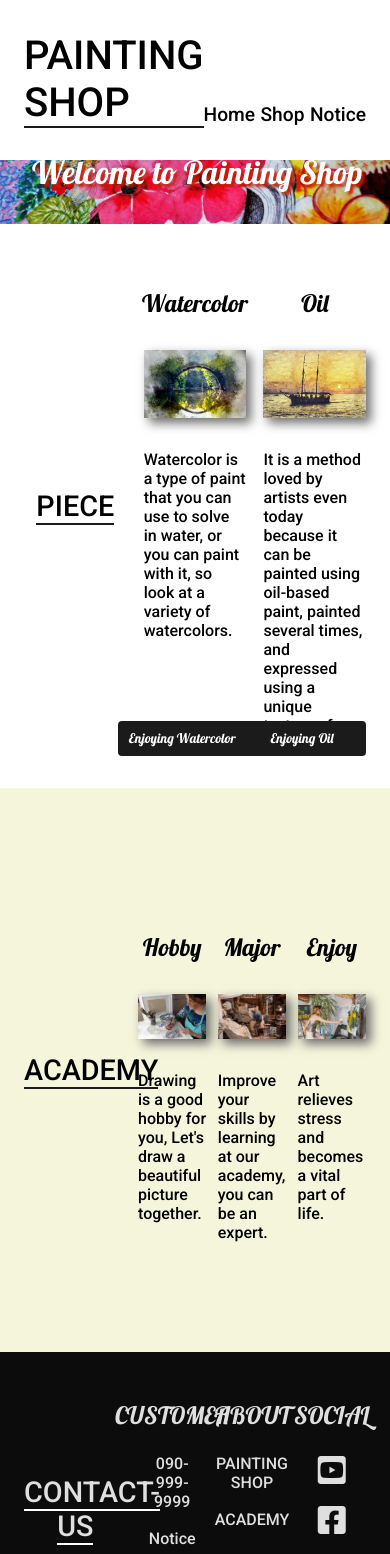
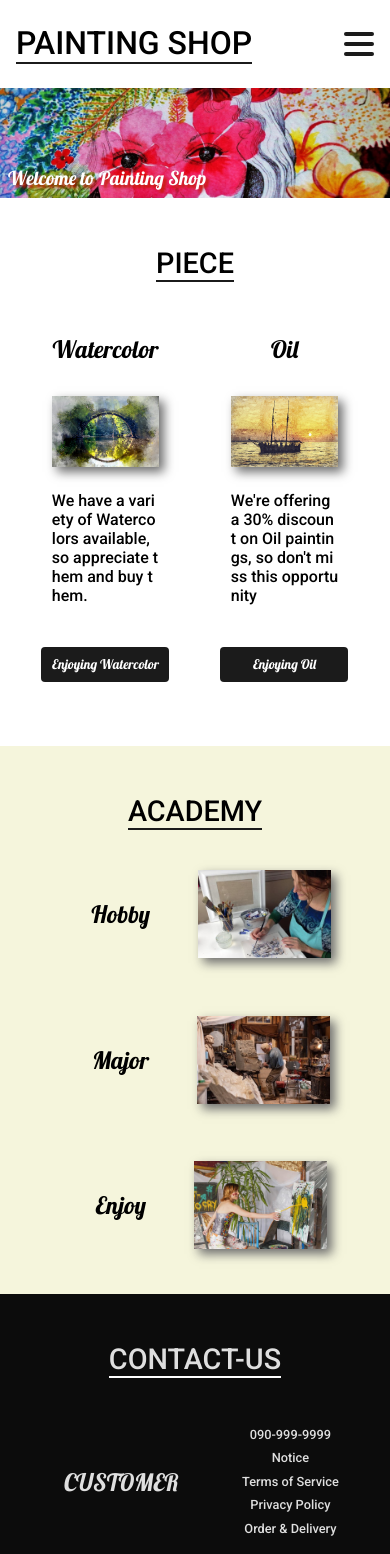
Before and after one commit to yeonghoonPark/react-paintingshop, a React (Create React App) app: page / in a window 390 px wide. Shown: the top 1554 px of the page. Built offline with nearby package versions, Linux system fonts and the light colour scheme.

Commit message:
CSS Media Query Edit

```diff
--- a/src/App.css
+++ b/src/App.css
@@ -43,7 +43,8 @@ li {
   --color-white: #ffffff;
 
   /* size */
-  --container-padding: 2rem 1.5rem;
+  --container-padding-d: 2rem 1.5rem;
+  --cpntainer-padding-tm: 1.5rem 1rem;
 
   /* animation */
   --animation-duration: 0.3s;
@@ -64,7 +65,7 @@ li {
   margin: 0 auto;
   display: flex;
   justify-content: space-between;
-  padding: var(--container-padding);
+  padding: var(--container-padding-d);
 }
 
 .header .main-title {
@@ -96,10 +97,80 @@ li {
   border-bottom: 2px solid var(--color-orange);
 }
 
+.header .nav-btn{
+  display: none;
+  align-self: center;
+  transition: var(--animation-duration);
+  cursor: pointer;
+}
+
+.header .nav-btn.active .bar:nth-child(1){
+  transform: translateY(10px) rotate(135deg);
+}
+
+.header .nav-btn.active .bar:nth-child(2) {
+  transform: scale(0);
+}
+
+.header .nav-btn.active .bar:nth-child(3) {
+  transform: translateY(-10px) rotate(-135deg);
+}
+
+.header .nav-btn .bar{
+  display: block;
+  width: 1.875rem;
+  height: 0.25rem;
+  margin: 0.375rem 0;
+  border-radius: 3px;
+  background: var(--color-black);
+  transition: var(--animation-duration);
+}
+
+.header .nav-btn:hover .bar{
+  background-color: var(--color-orange);
+}
+
+.header .nav-tm{
+  display: none;
+  position: fixed;
+  top: 0;
+  right: 0;
+  transform: translateX(100%);
+  transition: var(--animation-duration);
+  width: 65vw;
+  height: 100vh;
+  margin-top: 5.5rem;
+  padding: var(--cpntainer-padding-tm);
+  background: var(--color-black);
+}
+
+.header .nav-tm.active{
+  transform: translateX(0);
+}
+
+.header .nav-tm span{
+  display: block;
+  margin: 2rem 0;
+  padding: 0.5rem;
+  font-size: 1.2rem;
+  color: var(--color-white);
+  text-align: center;
+}
+
+.header .nav-tm span a{
+  border-bottom: 2px solid transparent;
+  transition: var(--animation-duration);
+}
+
+.header .nav-tm span:hover a{
+  border-bottom: 2px solid var(--color-orange);
+  color: var(--color-orange);
+}
+
 /* SLIDER */
 .slider .container {
   position: relative;
-  margin-top: 7.125em;
+  margin-top: 7.125rem;
 }
 
 .slider .title {
@@ -150,7 +221,6 @@ li {
   text-shadow: 3px 3px 3px var(--color-orange);
 }
 
-
 /* PIECE */
 .piece {
   background: var(--color-white);
@@ -159,7 +229,7 @@ li {
 .piece .container {
   max-width: 1200px;
   margin: 0 auto;
-  padding: var(--container-padding);
+  padding: var(--container-padding-d);
   display: flex;
   justify-content: space-between;
   align-items: center;
@@ -185,6 +255,7 @@ li {
   flex-flow: column nowrap;
   align-items: center;
   position: relative;
+
 }
 
 .piece .watercolor .sub-title,
@@ -209,7 +280,17 @@ li {
 .piece .oil .text {
   height: 9.375rem;
   padding: 2rem 0;
-  text-align: left;
+  word-break: break-all;
+}
+
+.piece .watercolor .text span:nth-child(1),
+.piece .oil .text span:nth-child(1) {
+  display: block;
+}
+
+.piece .watercolor .text span:nth-child(2),
+.piece .oil .text span:nth-child(2) {
+  display: none;
 }
 
 .piece .btn {
@@ -243,7 +324,7 @@ li {
 .academy .container {
   max-width: 1200px;
   margin: 0 auto;
-  padding: var(--container-padding);
+  padding: var(--container-padding-d);
   display: flex;
   justify-content: space-between;
   align-items: center;
@@ -297,19 +378,18 @@ li {
 .academy .major .text,
 .academy .enjoy .text {
   padding: 2rem 0;
-  text-align: left;
+  word-break: break-all;
 }
 
 /* CONTACT-US */
 .contact-us {
   background: var(--color-dark-black);
-  border-bottom: 2px solid var(--color-orange);
 }
 
 .contact-us .container {
   max-width: 1200px;
   margin: 0 auto;
-  padding: var(--container-padding);
+  padding: var(--container-padding-d);
   display: flex;
   justify-content: space-between;
   align-items: center;
@@ -332,7 +412,8 @@ li {
 .contact-us .about,
 .contact-us .social {
   width: 20%;
-  height: 15.625rem;
+  height: 31.25rem;
+  padding-top: 8rem;
   display: flex;
   flex-flow: column nowrap;
   align-items: center;
@@ -383,21 +464,40 @@ li {
 
 /* FOOTER */
 .footer {
+  border-top: 2px solid var(--color-orange);
   background-color: var(--color-dark-black);
 }
 
 .footer .container {
   max-width: 1200px;
   margin: 0 auto;
-  padding: var(--container-padding);
+  padding: var(--container-padding-d);
   text-align: center;
 }
 
-.address {
+.footer .address {
   font-weight: 300;
   font-size: 0.8rem;
   font-style: normal;
   color: var(--color-white);
+}
+
+.footer .to-top{
+  display: none;
+  position: fixed;
+  right: 1rem;
+  bottom: 2rem;
+}
+
+.footer .to-top span{
+  padding: 0.5rem 0.2rem;
+  border-radius: 2px;
+  background: var(--color-white);
+  cursor: pointer;
+}
+
+.footer .to-top span:hover{
+  background: var(--color-orange);
 }
 
 
@@ -406,9 +506,234 @@ li {
 
 
 
+/* 1024px */
+@media screen and (max-width:64rem) {
+  /* PIECE */
+  .piece .btn{
+    bottom: 1.5rem;
+  }
+}
 
-@media screen and (max-width:1024px) {}
+/* 768px */
+@media screen and (max-width:48rem) {
+  /* HEADER */
+  .header .container{
+    padding: var(--cpntainer-padding-tm);
+  }
+  .header .main-title{
+    font-size: 2rem;
+  }
+  .header .nav{
+    display: none;
+  }
 
-@media screen and (max-width:768px) {}
+  .header .nav-btn{
+    display: block;
+  }
 
-@media screen and (max-width:480px) {}
+  .header .nav-tm {
+    display: block;
+  }
+
+  /* SLIDER */
+  .slider .container {
+    position: relative;
+    margin-top: 5.5rem;
+  }
+
+  .slider .slide .sub-title {
+    font-size: 1.5rem;
+  }
+
+  .slider .slide1 .sub-title {
+    right: 1rem;
+    bottom: 1rem;
+  }
+
+  .slider .slide3 .sub-title {
+    left: 1rem;
+    bottom: 1rem;
+  }
+
+  /* PIECE */
+  .piece .container{
+    position: relative;
+    padding: var(--cpntainer-padding-tm);
+    justify-content: space-evenly;
+  }
+
+  .piece .title{
+    position: absolute;
+    top: 3rem;
+    left: 50%;
+    transform: translateX(-50%);
+  }
+
+  .piece .watercolor,
+  .piece .oil{
+    padding-top: 5rem;
+  }
+
+  .piece .watercolor .text,
+  .piece .oil .text {
+    padding: 1.5rem 0;
+  }
+
+  .piece .watercolor .text span:nth-child(1),
+  .piece .oil .text span:nth-child(1) {
+    display: none;
+  }
+
+  .piece .watercolor .text span:nth-child(2),
+  .piece .oil .text span:nth-child(2){
+    display: block;
+  }
+
+  .piece .btn{
+    left: 50%;
+    bottom: 2.5rem;
+    transform: translateX(-50%);
+  }
+
+  /* ACADEMY */
+  .academy .container{
+    position: relative;
+    padding: var(--cpntainer-padding-tm);
+    justify-content: space-evenly;
+  }
+
+  .academy .title {
+    position: absolute;
+    top: 3rem;
+    left: 50%;
+    transform: translateX(-50%);
+  }
+
+  /* CONTACT-US */
+  .contact-us .container{
+    position: relative;
+    padding: var(--cpntainer-padding-tm);
+    justify-content: space-evenly;
+  }
+
+  .contact-us .title {
+    width: 50%;
+    position: absolute;
+    top: 3rem;
+    left: 50%;
+    transform: translateX(-50%);
+  }
+
+  /* FOOTER */
+  .footer .container{
+    padding: var(--cpntainer-padding-tm);
+  }
+}
+
+/* 480px */
+@media screen and (max-width:30rem) {
+  /* SLIDER */
+  .slider .slide .sub-title{
+    font-size: 1.2rem;
+  }
+  .slider .slide1 .sub-title {
+    right: 0.5rem;
+    bottom: 0.5rem;
+  }
+
+  .slider .slide3 .sub-title {
+    left: 0.5rem;
+    bottom: 0.5rem;
+  }
+
+  /* PIECE */
+  .piece .container {
+    justify-content: space-around;
+  }
+
+  .piece .title{
+    width: 100%;
+  }
+
+  /* ACADEMY */
+  .academy .container {
+    height: 34.250rem;
+    padding-top: 5.5rem;
+    flex-flow: row wrap;
+    justify-content: space-around;
+  }
+
+  .academy .title {
+    width: 100%;
+  }
+
+  .academy .hobby,
+  .academy .major,
+  .academy .enjoy {
+    width: 100%;
+    height: 6.875rem;
+    padding-top: 1rem;
+    flex-flow: row nowrap;
+    justify-content: center;
+  }
+
+  .academy .hobby .sub-title,
+  .academy .major .sub-title,
+  .academy .enjoy .sub-title {
+    padding-right: 3rem;
+  }
+
+  .academy .img-box img{
+    max-height: 5.5rem;
+  }
+
+  .academy .hobby .text,
+  .academy .major .text,
+  .academy .enjoy .text {
+    display: none;
+  }
+
+  /* CONTACT-US */
+  .contact-us .container {
+    height: 34.250rem;
+    padding-top: 5.5rem;
+    flex-flow: row wrap;
+    justify-content: center;
+  }
+
+  .contact-us .title{
+    width: 100%;
+  }
+
+  .contact-us .customer,
+  .contact-us .about,
+  .contact-us .social {
+    width: 100%;
+    height: 9rem;
+    padding: 3.5rem 2rem 0;
+    flex-flow: row nowrap;
+    justify-content: space-between;
+  }
+
+  .contact-us .customer li,
+  .contact-us .about li,
+  .contact-us .social li {
+    padding: 0.2rem;
+    font-size: 0.8rem;
+  }
+
+  .contact-us .social ul{
+    display: flex;
+    flex-flow: row nowrap;
+    justify-content: space-between;
+  }
+
+  .contact-us .social li{
+    margin-left: 0.4rem;
+  }
+
+  .contact-us .social i {
+    font-size: 1.5rem;
+  }
+
+}
--- a/src/App.js
+++ b/src/App.js
@@ -22,6 +22,15 @@ function App() {
   //   slide[slideCount++].classList.add('active');
   // }, 8000);
 
+  let toggleActive = (event) => {
+    event.currentTarget.classList.toggle('active');
+  }
+
+  let navTmCall = (event) => {
+    let navTm = document.querySelector('.nav-tm');
+    navTm.classList.toggle('active');
+    toggleActive(event);
+  }
 
   return (
     <div className="App">
@@ -33,6 +42,16 @@ function App() {
             <div className="container">
               <h1 className="main-title"><Link to="/">PAINTING SHOP</Link></h1>
               <nav className="nav">
+                <span><Link to="/">Home</Link></span>
+                <span><Link to="/shop">Shop</Link></span>
+                <span><Link to="/notice">Notice</Link></span>
+              </nav>
+              <div className="nav-btn" onClick={navTmCall}>
+                <div className="bar"></div>
+                <div className="bar"></div>
+                <div className="bar"></div>
+              </div>
+              <nav className="nav-tm">
                 <span><Link to="/">Home</Link></span>
                 <span><Link to="/shop">Shop</Link></span>
                 <span><Link to="/notice">Notice</Link></span>
@@ -75,7 +94,8 @@ function App() {
                   <img src={bannerWaterColor} alt="banner_watercolor" />
                 </div>
                 <p className="text">
-                  Watercolor is a type of paint that you can use to solve in water, or you can paint with it, so look at a variety of watercolors.
+                  <span>Watercolor is a type of paint that you can use to solve in water, or you can paint with it, so look at a variety of watercolors.</span>
+                  <span>We have a variety of Watercolors available, so appreciate them and buy them.</span>
                 </p>
                 <button className="btn btn-watercolor"><Link to="/"><span>Enjoying Watercolor</span></Link></button>
               </article>
@@ -85,7 +105,8 @@ function App() {
                   <img src={bannerOil} alt="banner_oil" />
                 </div>
                 <p className="text">
-                  It is a method loved by artists even today because it can be painted using oil-based paint, painted several times, and expressed using a unique texture of paint.
+                  <span>It is a method loved by artists even today because it can be painted using oil-based paint, painted several times, and expressed using a unique texture of paint.</span>
+                  <span>We're offering a 30% discount on Oil paintings, so don't miss this opportunity</span>
                 </p>
                 <button className="btn btn-oil"><Link to="/"><span>Enjoying Oil</span></Link></button>
               </article>
@@ -137,7 +158,7 @@ function App() {
                   <li><Link to="/">Notice</Link></li>
                   <li><Link to="/">Terms of Service</Link></li>
                   <li><Link to="/">Privacy Policy</Link></li>
-                  <li><Link to="/">Order Delivery Inquiry</Link></li>
+                  <li><Link to="/">Order &amp; Delivery</Link></li>
                 </ul>
               </div>
               <div className="about">
@@ -162,6 +183,9 @@ function App() {
           <footer className="footer">
             <div className="container">
               <address className="address">COPYRIGHTⓒ 2022 yeonghoon-Park, All Right Reserved</address>
+              <div className="to-top">
+                <span>TOP</span>
+              </div>
             </div>
           </footer>
         </div>
```
